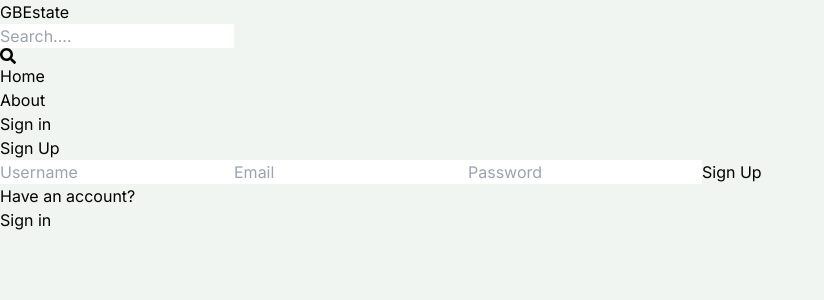
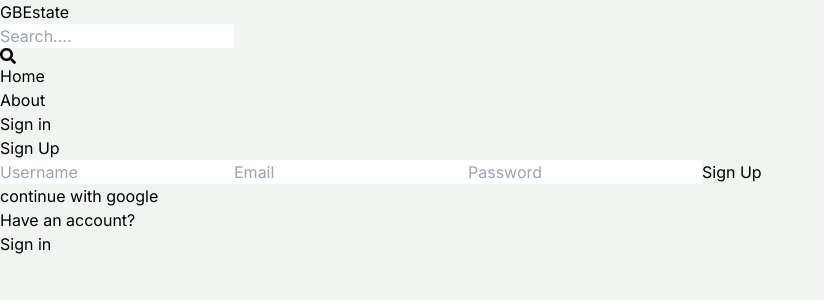
Before and after one commit to pinsoegustave/gbe-estates, a React (Vite) app: page /sign-up in a window 1280 px wide. Shown: the top 300 px of the page, without its empty margins (0-824 px from the left). Built offline with nearby package versions, Linux system fonts and the light colour scheme.

Commit message:
Create and add OAuth component

```diff
--- a/package.json
+++ b/package.json
@@ -11,6 +11,7 @@
   },
   "dependencies": {
     "@reduxjs/toolkit": "^2.1.0",
+    "firebase": "^10.8.0",
     "react": "^18.2.0",
     "react-dom": "^18.2.0",
     "react-icons": "^5.0.1",
--- /dev/null
+++ b/src/components/OAuth.jsx
@@ -0,0 +1,41 @@
+import React from 'react'
+import { GoogleAuthProvider, getAuth, signInWithPopup } from 'firebase/auth'
+import { app } from '../firebase';
+import { useDispatch } from 'react-redux';
+import { signInSuccess } from '../redux/user/userSlice';
+import { useNavigate } from 'react-router-dom';
+
+const OAuth = () => {
+    const dispatch = useDispatch();
+    const navigate = useNavigate();
+    const handleGoogleClick = async () => {
+        try {
+            const provider = new GoogleAuthProvider()
+            const auth = getAuth(app)
+
+            const result = await signInWithPopup(auth, provider)
+
+            const res = await fetch('api/auth/google', {
+                method: 'POST',
+                headers: {
+                    'Content-Type': 'application/json',
+                },
+                body: JSON.stringify({
+                    name: result.user.displayName,
+                    email: result.user.email,
+                    photo: result.user.photoURL,
+                }),
+            })
+            const data = await res.json();
+            dispatch(signInSuccess(data));
+            navigate('/');
+        } catch (error) {
+            console.log('Could not sign in with google', error)
+        }
+    }
+  return (
+    <button onClick={handleGoogleClick} type='button' className='bg-red-700 text-white p-3 rounded-lg uppercase hover:opacity-95'>continue with google</button>
+  )
+}
+
+export default OAuth
--- /dev/null
+++ b/src/firebase.js
@@ -0,0 +1,17 @@
+// Import the functions you need from the SDKs you need
+import { initializeApp } from "firebase/app";
+// TODO: Add SDKs for Firebase products that you want to use
+// https://firebase.google.com/docs/web/setup#available-libraries
+
+// Your web app's Firebase configuration
+const firebaseConfig = {
+  apiKey: import.meta.env.VITE_FIREBASE_API_KEY,
+  authDomain: "mern-gbe-estate.firebaseapp.com",
+  projectId: "mern-gbe-estate",
+  storageBucket: "mern-gbe-estate.appspot.com",
+  messagingSenderId: "278422758657",
+  appId: "1:278422758657:web:da0a789a892c1868f4e700"
+};
+
+// Initialize Firebase
+export const app = initializeApp(firebaseConfig);
--- a/src/pages/SignIn.jsx
+++ b/src/pages/SignIn.jsx
@@ -2,6 +2,7 @@
 import { Link, useNavigate } from 'react-router-dom'
 import { useDispatch, useSelector } from 'react-redux';
 import { signInFailure, signInStart, signInSuccess } from '../redux/user/userSlice';
+import OAuth from '../components/OAuth';
 
 const SignIn = () => {
   const [ formData ,setFormData ] = useState({});
@@ -48,6 +49,7 @@
         <button disabled={loading} className='bg-slate-700 text-white p-3 rounded-lg uppercase hover:opacity-95 disabled:opacity-80'>
           {loading ? 'Loading...' : 'Sign in'}
         </button>
+        <OAuth />
       </form>
       <div className='flex gap-2 mt-5'>
         <p>Don't have an account?</p>
--- a/src/pages/SignUp.jsx
+++ b/src/pages/SignUp.jsx
@@ -1,5 +1,6 @@
 import React, { useState } from 'react'
 import { Link, useNavigate } from 'react-router-dom'
+import OAuth from '../components/OAuth';
 
 const SignUp = () => {
   const [ formData ,setFormData ] = useState({});
@@ -51,6 +52,7 @@
           {loading ? 'Loading...' : 'Sign Up'}
         </button>
       </form>
+      <OAuth />
       <div className='flex gap-2 mt-5'>
         <p>Have an account?</p>
         <Link to={"/sign-in"}>
```
Also changed, not shown: 2 other files (tests, documents, lock files or other folders).
